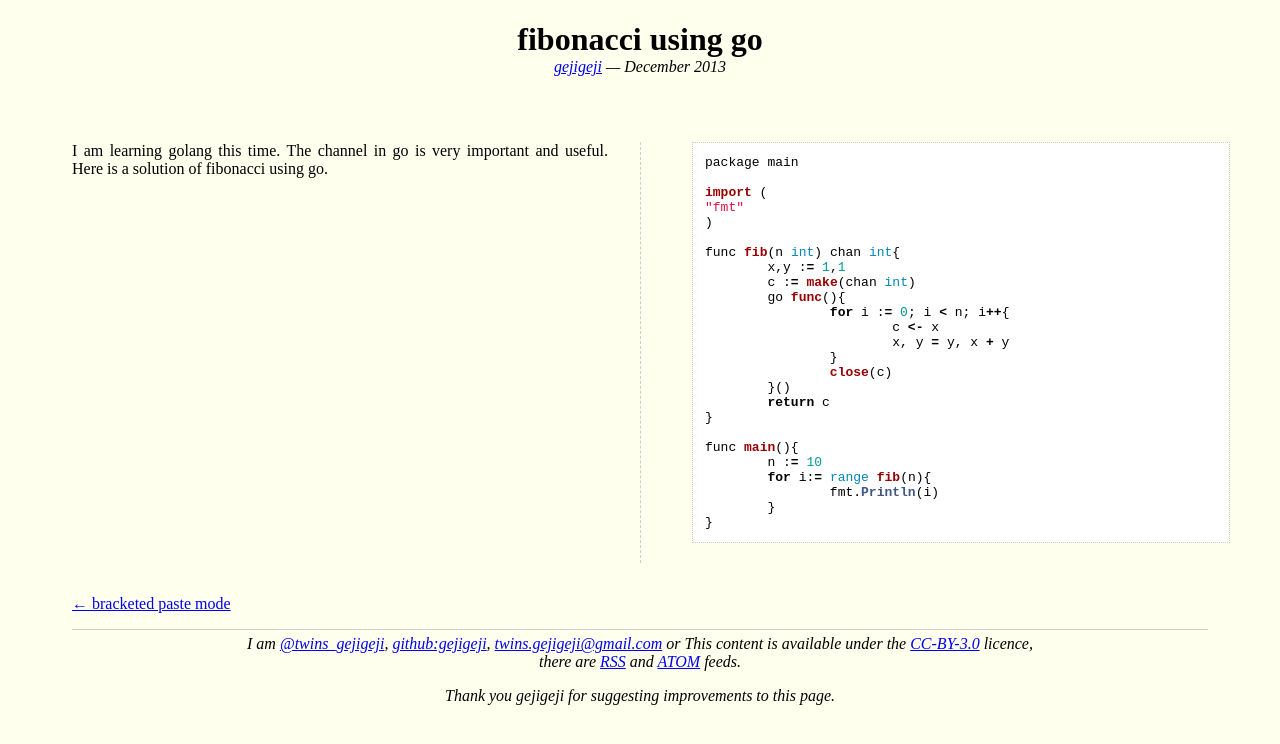
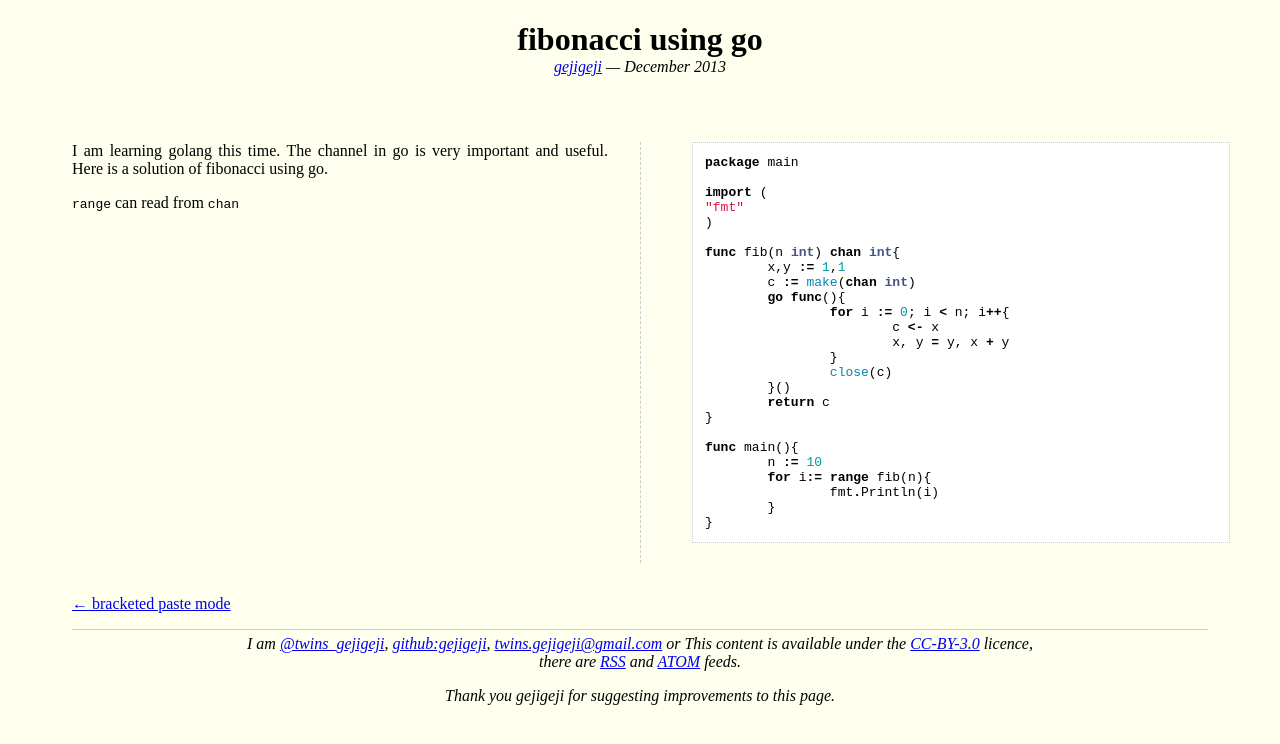
Before and after one commit to gejigeji/gejigeji.github.com, a Jekyll site: the page built from _posts/2013-12-06-fibonacci-using-go.md, in a window 1280 px wide. Shown: the top 744 px of the page. Built offline with Jekyll 4.4.1, drawn with Linux system fonts in a browser that asks for light colours; Markdown is read by kramdown in place of the engine named in the settings; comment, search, counter and statistics services are not loaded.

Commit message:
fib using go

```diff
--- a/_posts/2013-12-06-fibonacci-using-go.md
+++ b/_posts/2013-12-06-fibonacci-using-go.md
@@ -10,7 +10,9 @@ I am learning golang this time.
 The channel in go is very important and useful.
 Here is a solution of fibonacci using go.
 
-{% highlight python %}
+`range` can read from `chan`
+
+{% highlight golang %}
 package main
 
 import (
```
